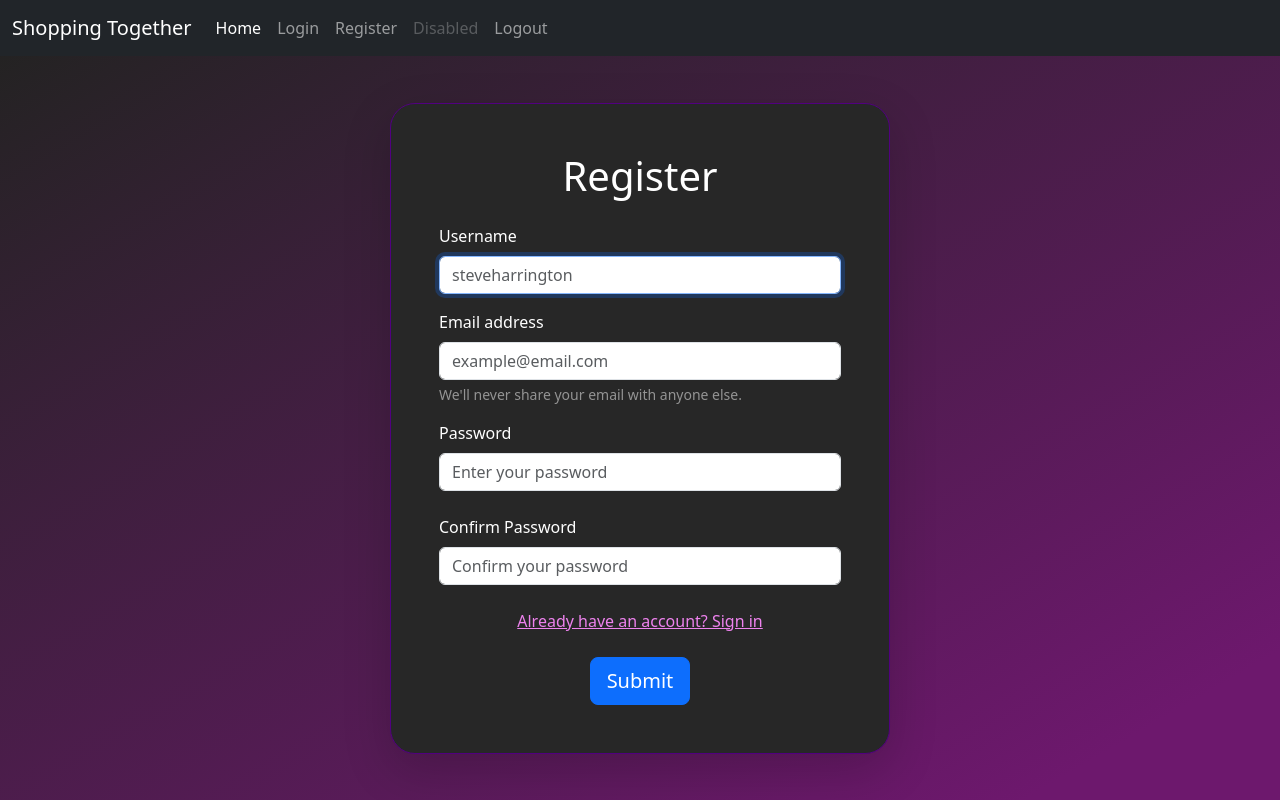
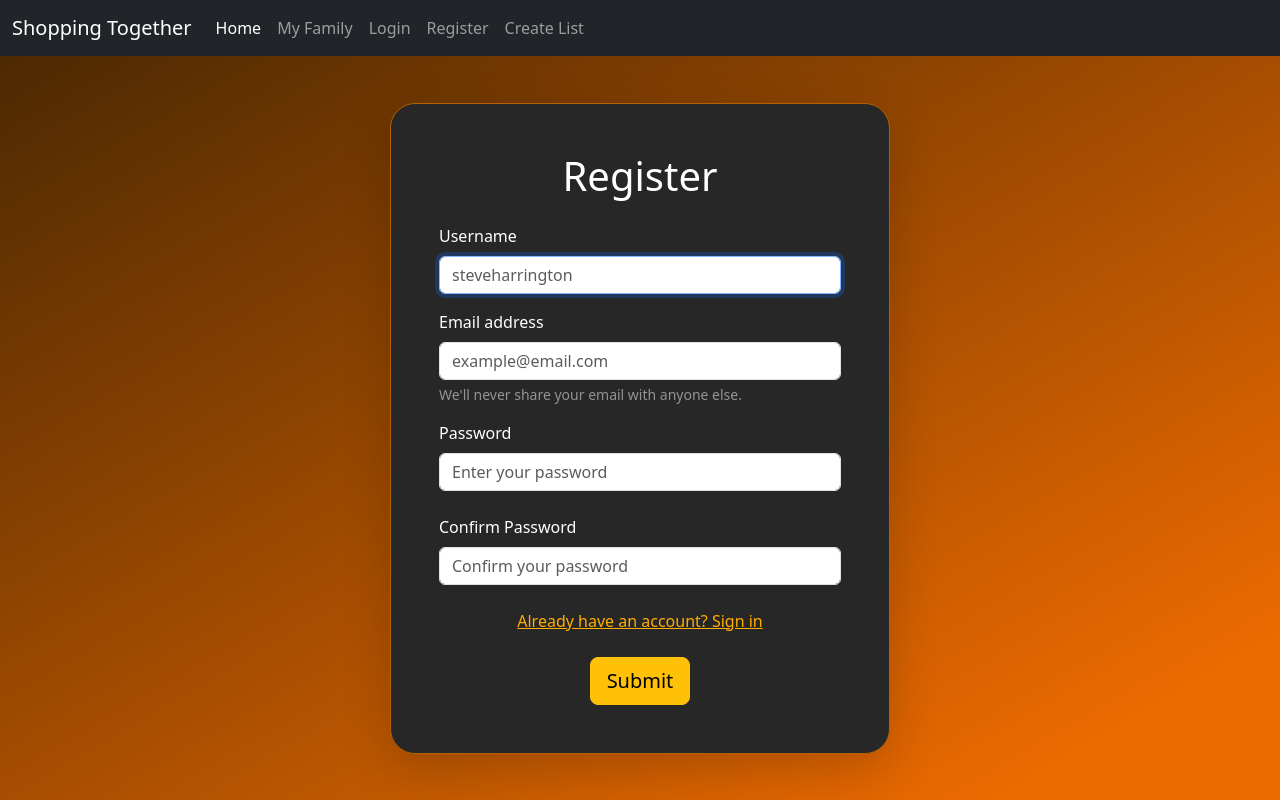
Before and after one commit to RodrigoBaesa/shopping-together, a Flask app: page /register in a window 1280 px wide. Run offline with Flask 3, Linux system fonts and the light colour scheme.

Commit message:
style: changing colors and navbar buttons

```diff
--- a/app/static/styles.css
+++ b/app/static/styles.css
@@ -8,14 +8,14 @@ body {
 .main {
     flex-grow: 1;
     display: flex;
-    background-image: linear-gradient(to top left, rgb(109, 24, 109) 10%, rgba(34, 33, 33, 0.993));
+    background-image: linear-gradient(to top left, rgb(238, 107, 0) 10%, rgba(75, 39, 0, 0.993));
 }
 
 .login-form {
     width: 100%;
     max-width: 500px;
     border-radius: 25px;
-    border: 1px solid #510080;
+    border: 1px solid #b66100;
     background-color: rgb(39, 39, 39);
     color: white;
 }
--- a/app/templates/layout.html
+++ b/app/templates/layout.html
@@ -7,7 +7,7 @@
     <script src="https://cdn.jsdelivr.net/npm/bootstrap@5.3.8/dist/js/bootstrap.bundle.min.js" integrity="sha384-FKyoEForCGlyvwx9Hj09JcYn3nv7wiPVlz7YYwJrWVcXK/BmnVDxM+D2scQbITxI" crossorigin="anonymous"></script>
     <link href="/static/styles.css" rel="stylesheet">
 
-    <title>{% block title %}{% endblock %}</title>
+    <title>Shopping Together: {% block title %}{% endblock %}</title>
 </head>
 <body>
 
@@ -18,22 +18,32 @@
         <span class="navbar-toggler-icon"></span>
         </button>
         <div class="collapse navbar-collapse" id="navbarNav">
-        <ul class="navbar-nav">
+        <ul class="navbar-nav w-100">
             <li class="nav-item">
             <a class="nav-link active" aria-current="page" href="/">Home</a>
             </li>
+            <li class="nav-item">
+            <a class="nav-link" href="#">My Family</a>
+            </li>
+            {% if not session.user_id %}
             <li class="nav-item">
             <a class="nav-link" href="/login">Login</a>
             </li>
             <li class="nav-item">
             <a class="nav-link" href="/register">Register</a>
             </li>
+            {% endif %}
             <li class="nav-item">
+            <a class="nav-link" href="/create-list">Create List</a>
+            </li>
+            <!-- <li class="nav-item">
             <a class="nav-link disabled" aria-disabled="true">Disabled</a>
-            </li>
-            <li class="nav-item">
+            </li> -->
+            {% if session.user_id %}
+            <li class="nav-item ms-lg-auto">
             <a class="nav-link" href="/logout">Logout</a>
             </li>
+            {% endif %}
         </ul>
         </div>
     </div>
--- a/app/templates/login.html
+++ b/app/templates/login.html
@@ -20,11 +20,11 @@
             </div>
 
             <div class="m-4 d-flex justify-content-center">
-                <a href="/register" style="color: violet">Don't have an account? Sign Up</a>
+                <a href="/register" style="color: rgb(255, 174, 0)">Don't have an account? Sign Up</a>
             </div>
 
             <div class="d-grid d-flex justify-content-center">
-                <button type="submit" class="btn btn-primary btn-lg">Submit</button>
+                <button type="submit" class="btn btn-warning btn-lg">Submit</button>
             </div>
         </form>
     </div>
--- a/app/templates/register.html
+++ b/app/templates/register.html
@@ -31,11 +31,11 @@
             </div>
 
             <div class="m-4 d-flex justify-content-center">
-                <a href="/login" style="color: violet">Already have an account? Sign in</a>
+                <a href="/login" style="color: rgb(255, 174, 0)">Already have an account? Sign in</a>
             </div>
 
             <div class="d-grid d-flex justify-content-center">
-                <button type="submit" class="btn btn-primary btn-lg">Submit</button>
+                <button type="submit" class="btn btn-warning btn-lg">Submit</button>
             </div>
         </form>
     </div>
```
